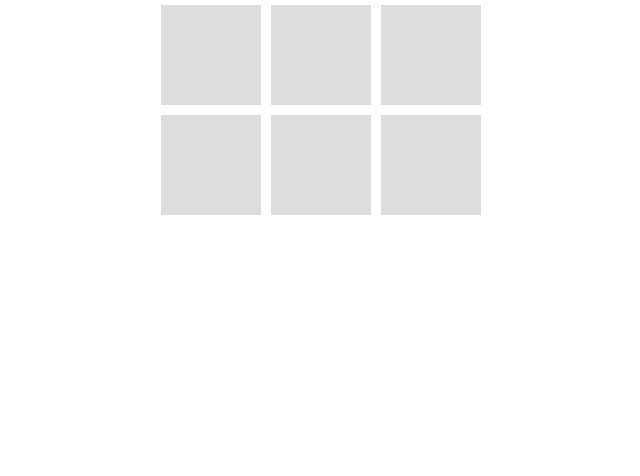
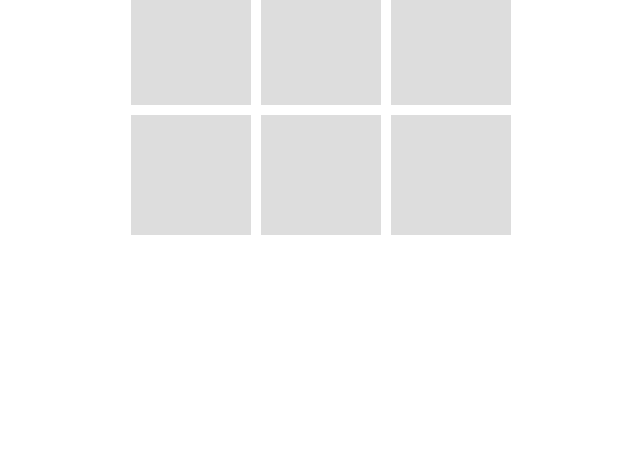
Before and after one commit to vpyati/toddlerLearning, a website: page memory.html in a window 1280 px wide. Shown: the part 324-800 px from the top of the page, without its empty margins (319-959 px from the left). Drawn offline with Linux system fonts and the light colour scheme.

Commit message:
Show memory board initially and enlarge cells

```diff
--- a/memory.html
+++ b/memory.html
@@ -17,18 +17,18 @@
         }
         #board {
             display: grid;
-            grid-template-columns: repeat(3, 100px);
-            grid-template-rows: repeat(2, 100px);
+            grid-template-columns: repeat(3, 120px);
+            grid-template-rows: repeat(2, 120px);
             gap: 10px;
         }
         .cell {
-            width: 100px;
-            height: 100px;
+            width: 120px;
+            height: 120px;
             display: flex;
             align-items: center;
             justify-content: center;
             background: #ddd;
-            font-size: 48px;
+            font-size: 56px;
             cursor: pointer;
             user-select: none;
         }
--- a/memory.js
+++ b/memory.js
@@ -14,13 +14,23 @@ let lockBoard = false;
 function setupBoard() {
     const board = document.getElementById('board');
     const shuffled = shuffle(shapes.slice());
+    lockBoard = true;
     shuffled.forEach(shape => {
         const cell = document.createElement('div');
         cell.className = 'cell';
         cell.dataset.shape = shape;
+        cell.textContent = shape; // reveal initially
         cell.addEventListener('click', handleClick);
         board.appendChild(cell);
     });
+
+    // hide shapes after 2 seconds so the player can memorize them
+    setTimeout(() => {
+        document.querySelectorAll('.cell').forEach(c => {
+            c.textContent = '';
+        });
+        lockBoard = false;
+    }, 2000);
 }
 
 function handleClick(event) {
```
